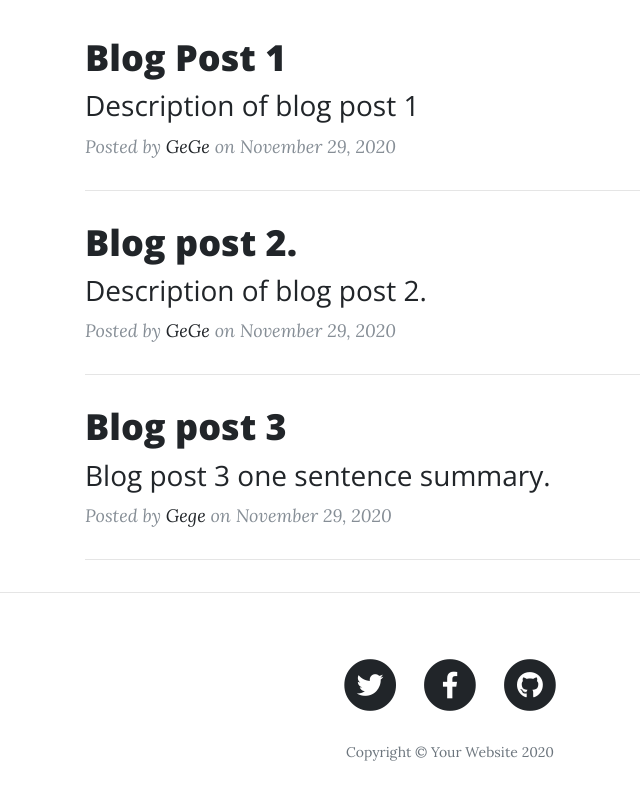
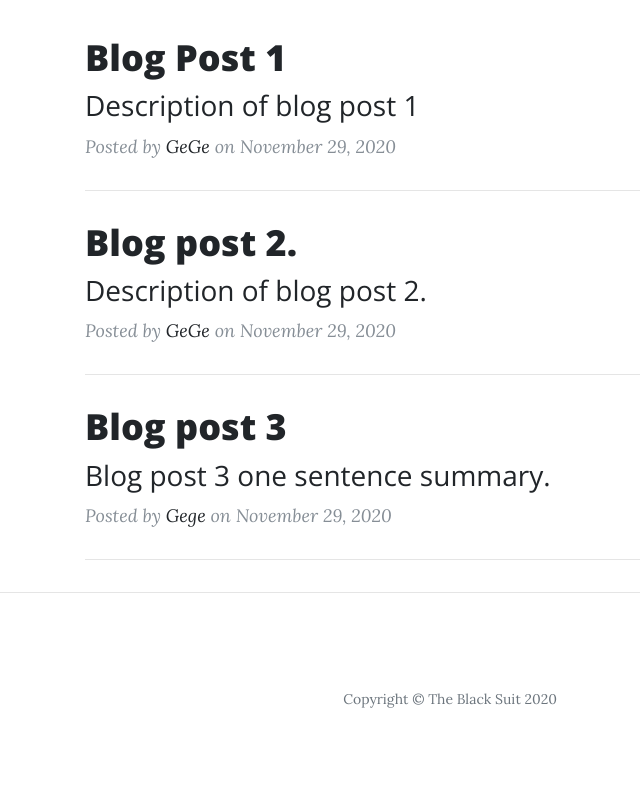
Before and after one commit to theblacksuit/theblacksuit, a website: page index.html in a window 1280 px wide. Shown: the part 699-1499 px from the top of the page, without its empty margins (190-830 px from the left). After the commit the page ends 1474 px from the top, so only its background shows below. Drawn offline with nearby package versions, Linux system fonts and the light colour scheme.

Commit message:
Update footer

```diff
--- a/index.html
+++ b/index.html
@@ -127,33 +127,7 @@
     <div class="container">
       <div class="row">
         <div class="col-lg-8 col-md-10 mx-auto">
-          <ul class="list-inline text-center">
-            <li class="list-inline-item">
-              <a href="#">
-                <span class="fa-stack fa-lg">
-                  <i class="fas fa-circle fa-stack-2x"></i>
-                  <i class="fab fa-twitter fa-stack-1x fa-inverse"></i>
-                </span>
-              </a>
-            </li>
-            <li class="list-inline-item">
-              <a href="#">
-                <span class="fa-stack fa-lg">
-                  <i class="fas fa-circle fa-stack-2x"></i>
-                  <i class="fab fa-facebook-f fa-stack-1x fa-inverse"></i>
-                </span>
-              </a>
-            </li>
-            <li class="list-inline-item">
-              <a href="#">
-                <span class="fa-stack fa-lg">
-                  <i class="fas fa-circle fa-stack-2x"></i>
-                  <i class="fab fa-github fa-stack-1x fa-inverse"></i>
-                </span>
-              </a>
-            </li>
-          </ul>
-          <p class="copyright text-muted">Copyright &copy; Your Website 2020</p>
+          <p class="copyright text-muted">Copyright &copy; The Black Suit 2020</p>
         </div>
       </div>
     </div>
```
